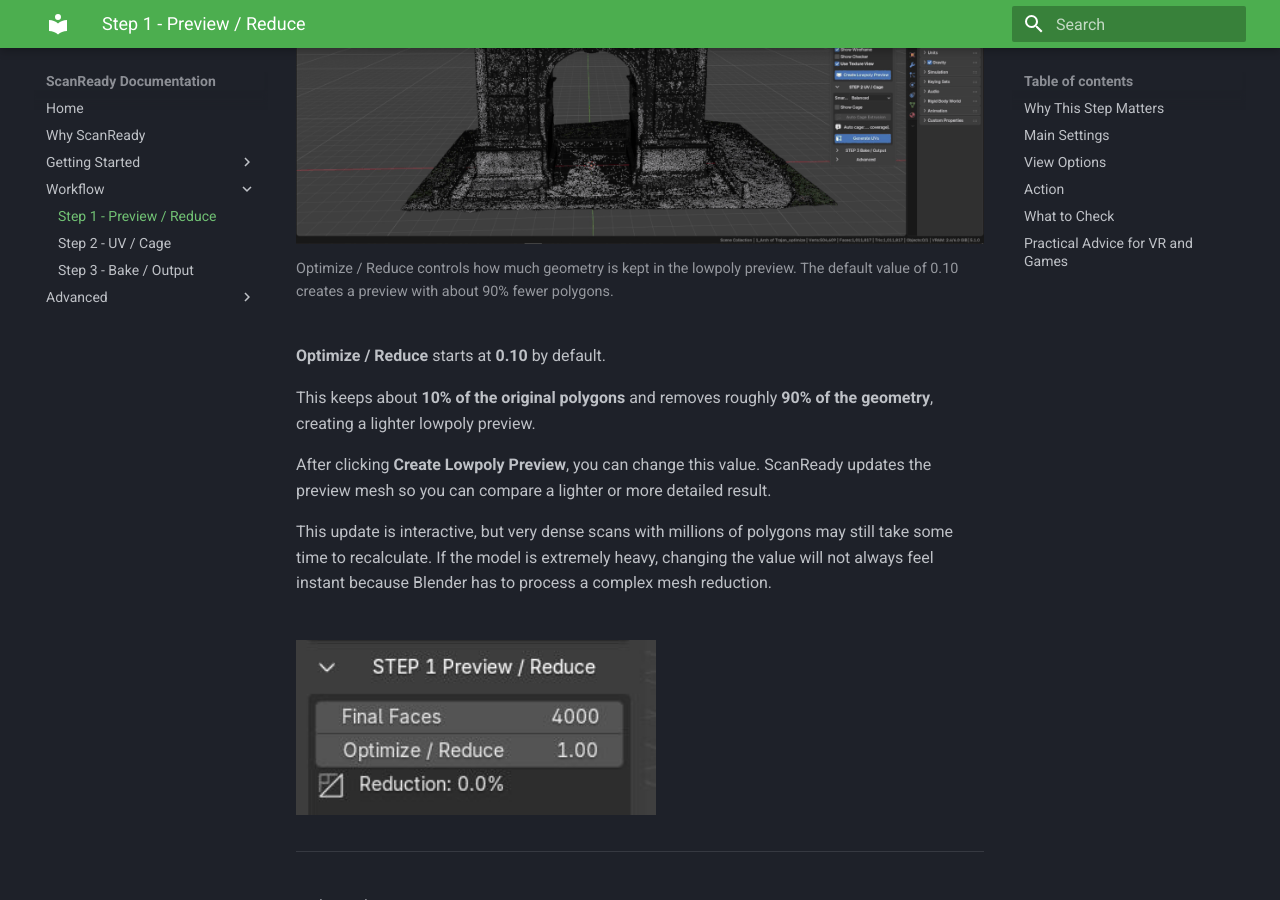
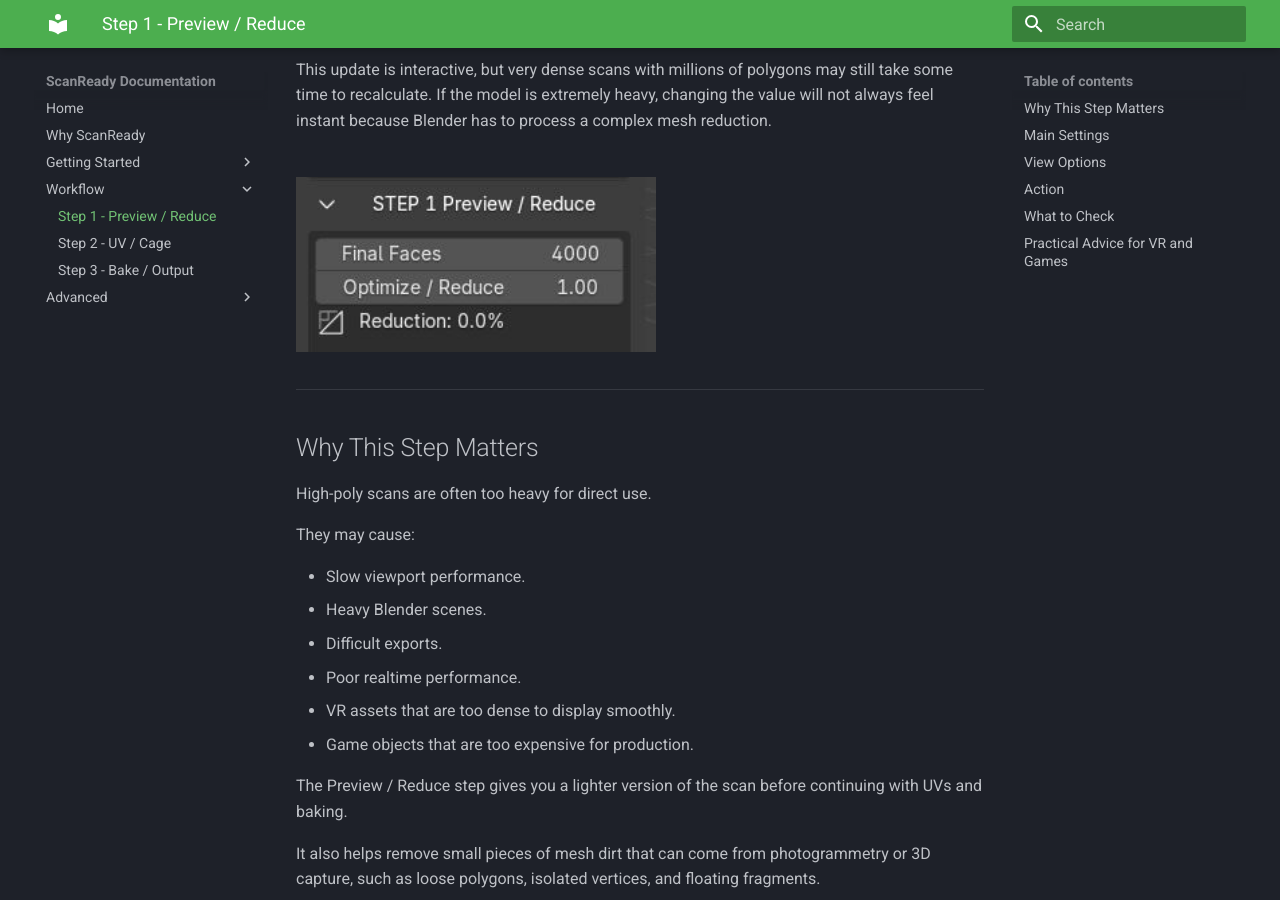
Before and after one commit to marioschiano/scanready-docs, an MkDocs documentation site: the page built from docs/step1.md, in a window 1280 px wide and 900 px high, scrolled down 1096 px. Built offline with MkDocs 1.6.1 and Material for MkDocs 9.7.7, drawn with Linux system fonts in a browser that asks for light colours.

Commit message:
Update step1.md

```diff
--- a/docs/step1.md
+++ b/docs/step1.md
@@ -16,12 +16,7 @@ ScanReady 1.0 first cleans common scan debris, then reduces the model while keep
 
 This cleanup can remove loose polygons, floating fragments, isolated vertices, and small unwanted mesh artifacts before the lowpoly preview is generated.
 
-<div style="width:100%; text-align:left;">
-  <img src="../img/step1-reduce.gif" alt="ScanReady 1.0 Optimize Reduce control updating the lowpoly preview density" style="max-width:820px;width:100%;">
-</div>
-<p style="font-size:0.9em; opacity:0.75; margin-top:6px;">
-  Optimize / Reduce controls how much geometry is kept in the lowpoly preview. The default value of 0.10 creates a preview with about 90% fewer polygons.
-</p>
+
 
 <div style="display:flex; flex-wrap:wrap; gap:28px; align-items:flex-start; margin-top:24px; margin-bottom:28px;">
 
```
